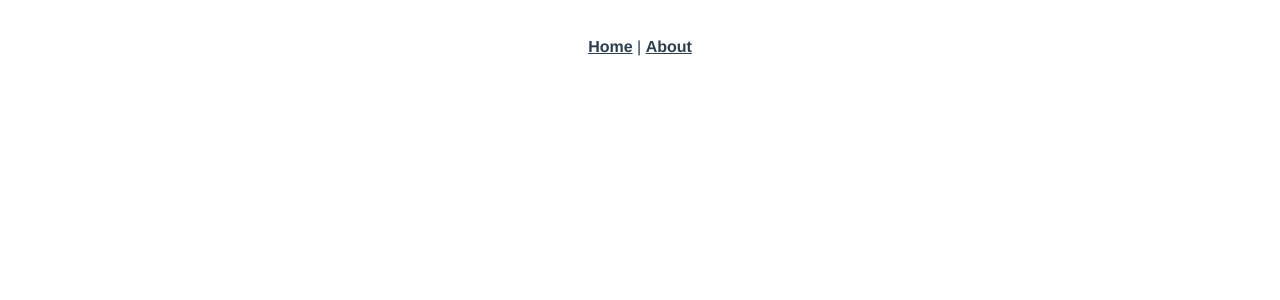
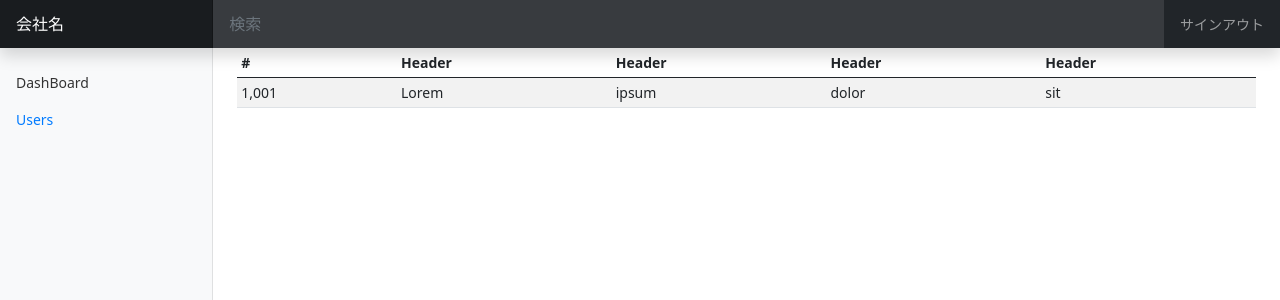
Before and after one commit to SkipEveryLunch/laravel-vue-basic-front, a Vue app: page /users in a window 1280 px wide. Before the commit this address had no page. Shown: the top 300 px of the page. Built offline with nearby package versions, Linux system fonts and the light colour scheme.

Commit message:
initial_commit

```diff
--- a/public/index.html
+++ b/public/index.html
@@ -6,6 +6,7 @@
     <meta name="viewport" content="width=device-width,initial-scale=1.0">
     <link rel="icon" href="<%= BASE_URL %>favicon.ico">
     <title><%= htmlWebpackPlugin.options.title %></title>
+    <link href="https://cdn.jsdelivr.net/npm/bootstrap@5.0.0-beta1/dist/css/bootstrap.min.css" rel="stylesheet" integrity="sha384-giJF6kkoqNQ00vy+HMDP7azOuL0xtbfIcaT9wjKHr8RbDVddVHyTfAAsrekwKmP1" crossorigin="anonymous">
   </head>
   <body>
     <noscript>
--- a/src/App.vue
+++ b/src/App.vue
@@ -1,30 +1,125 @@
 <template>
-  <div id="nav">
-    <router-link to="/">Home</router-link> |
-    <router-link to="/about">About</router-link>
+  <div>
+    <Nav/>
+    <div class="container-fluid">
+      <div class="row">
+        <Menu/>
+        <main class="col-md-9 ms-sm-auto col-lg-10 px-md-4">
+          <router-view/>
+        </main>
+      </div>
+    </div>
   </div>
-  <router-view/>
 </template>
 
+<script>
+import Nav from "@/components/Nav"
+import Menu from "@/components/Menu"
+
+export default{
+  components:{Nav,Menu}
+}
+</script>
+
 <style>
-#app {
-  font-family: Avenir, Helvetica, Arial, sans-serif;
-  -webkit-font-smoothing: antialiased;
-  -moz-osx-font-smoothing: grayscale;
-  text-align: center;
-  color: #2c3e50;
+body {
+  font-size: .875rem;
 }
 
-#nav {
-  padding: 30px;
+.feather {
+  width: 16px;
+  height: 16px;
+  vertical-align: text-bottom;
 }
 
-#nav a {
-  font-weight: bold;
-  color: #2c3e50;
+/*
+ * Sidebar
+ */
+
+.sidebar {
+  position: fixed;
+  top: 0;
+  /* rtl:raw:
+  right: 0;
+  */
+  bottom: 0;
+  /* rtl:remove */
+  left: 0;
+  z-index: 100; /* Behind the navbar */
+  padding: 48px 0 0; /* Height of navbar */
+  box-shadow: inset -1px 0 0 rgba(0, 0, 0, .1);
 }
 
-#nav a.router-link-exact-active {
-  color: #42b983;
+@media (max-width: 767.98px) {
+  .sidebar {
+    top: 5rem;
+  }
+}
+
+.sidebar-sticky {
+  position: relative;
+  top: 0;
+  height: calc(100vh - 48px);
+  padding-top: .5rem;
+  overflow-x: hidden;
+  overflow-y: auto; /* Scrollable contents if viewport is shorter than content. */
+}
+
+.sidebar .nav-link {
+  font-weight: 500;
+  color: #333;
+}
+
+.sidebar .nav-link .feather {
+  margin-right: 4px;
+  color: #727272;
+}
+
+.sidebar .nav-link.active {
+  color: #007bff;
+}
+
+.sidebar .nav-link:hover .feather,
+.sidebar .nav-link.active .feather {
+  color: inherit;
+}
+
+.sidebar-heading {
+  font-size: .75rem;
+  text-transform: uppercase;
+}
+
+/*
+ * Navbar
+ */
+
+.navbar-brand {
+  padding-top: .75rem;
+  padding-bottom: .75rem;
+  font-size: 1rem;
+  background-color: rgba(0, 0, 0, .25);
+  box-shadow: inset -1px 0 0 rgba(0, 0, 0, .25);
+}
+
+.navbar .navbar-toggler {
+  top: .25rem;
+  right: 1rem;
+}
+
+.navbar .form-control {
+  padding: .75rem 1rem;
+  border-width: 0;
+  border-radius: 0;
+}
+
+.form-control-dark {
+  color: #fff;
+  background-color: rgba(255, 255, 255, .1);
+  border-color: rgba(255, 255, 255, .1);
+}
+
+.form-control-dark:focus {
+  border-color: transparent;
+  box-shadow: 0 0 0 3px rgba(255, 255, 255, .25);
 }
 </style>
--- a/src/components/HelloWorld.vue
+++ /dev/null
@@ -1,63 +0,0 @@
-<template>
-  <div class="hello">
-    <h1>{{ msg }}</h1>
-    <p>
-      For a guide and recipes on how to configure / customize this project,<br>
-      check out the
-      <a href="https://cli.vuejs.org" target="_blank" rel="noopener">vue-cli documentation</a>.
-    </p>
-    <h3>Installed CLI Plugins</h3>
-    <ul>
-      <li><a href="https://github.com/vuejs/vue-cli/tree/dev/packages/%40vue/cli-plugin-babel" target="_blank" rel="noopener">babel</a></li>
-      <li><a href="https://github.com/vuejs/vue-cli/tree/dev/packages/%40vue/cli-plugin-router" target="_blank" rel="noopener">router</a></li>
-      <li><a href="https://github.com/vuejs/vue-cli/tree/dev/packages/%40vue/cli-plugin-vuex" target="_blank" rel="noopener">vuex</a></li>
-      <li><a href="https://github.com/vuejs/vue-cli/tree/dev/packages/%40vue/cli-plugin-eslint" target="_blank" rel="noopener">eslint</a></li>
-      <li><a href="https://github.com/vuejs/vue-cli/tree/dev/packages/%40vue/cli-plugin-typescript" target="_blank" rel="noopener">typescript</a></li>
-    </ul>
-    <h3>Essential Links</h3>
-    <ul>
-      <li><a href="https://vuejs.org" target="_blank" rel="noopener">Core Docs</a></li>
-      <li><a href="https://forum.vuejs.org" target="_blank" rel="noopener">Forum</a></li>
-      <li><a href="https://chat.vuejs.org" target="_blank" rel="noopener">Community Chat</a></li>
-      <li><a href="https://twitter.com/vuejs" target="_blank" rel="noopener">Twitter</a></li>
-      <li><a href="https://news.vuejs.org" target="_blank" rel="noopener">News</a></li>
-    </ul>
-    <h3>Ecosystem</h3>
-    <ul>
-      <li><a href="https://router.vuejs.org" target="_blank" rel="noopener">vue-router</a></li>
-      <li><a href="https://vuex.vuejs.org" target="_blank" rel="noopener">vuex</a></li>
-      <li><a href="https://github.com/vuejs/vue-devtools#vue-devtools" target="_blank" rel="noopener">vue-devtools</a></li>
-      <li><a href="https://vue-loader.vuejs.org" target="_blank" rel="noopener">vue-loader</a></li>
-      <li><a href="https://github.com/vuejs/awesome-vue" target="_blank" rel="noopener">awesome-vue</a></li>
-    </ul>
-  </div>
-</template>
-
-<script lang="ts">
-import { defineComponent } from 'vue';
-
-export default defineComponent({
-  name: 'HelloWorld',
-  props: {
-    msg: String,
-  },
-});
-</script>
-
-<!-- Add "scoped" attribute to limit CSS to this component only -->
-<style scoped>
-h3 {
-  margin: 40px 0 0;
-}
-ul {
-  list-style-type: none;
-  padding: 0;
-}
-li {
-  display: inline-block;
-  margin: 0 10px;
-}
-a {
-  color: #42b983;
-}
-</style>
--- /dev/null
+++ b/src/components/Menu.vue
@@ -0,0 +1,28 @@
+<template>
+  <nav id="sidebarMenu" class="col-md-3 col-lg-2 d-md-block bg-light sidebar collapse">
+    <div class="position-sticky pt-3">
+      <ul class="nav flex-column">
+        <li class="nav-item">
+          <router-link to="/" active-class="active" class="nav-link">
+            DashBoard
+          </router-link>
+        </li>
+        <li class="nav-item">
+          <router-link to="/users" active-class="active" class="nav-link">
+            Users
+          </router-link>
+        </li>
+      </ul>
+
+    </div>
+  </nav>
+</template>
+
+<script lang="ts">
+export default{
+  name:"Menu"
+}
+</script>
+
+<style scoped>
+</style>
--- /dev/null
+++ b/src/components/Nav.vue
@@ -0,0 +1,23 @@
+<template>
+<header class="navbar navbar-dark sticky-top bg-dark flex-md-nowrap p-0 shadow">
+  <a class="navbar-brand col-md-3 col-lg-2 me-0 px-3" href="#">会社名</a>
+  <button class="navbar-toggler position-absolute d-md-none collapsed" type="button" data-bs-toggle="collapse" data-bs-target="#sidebarMenu" aria-controls="sidebarMenu" aria-expanded="false" aria-label="Toggle navigation">
+    <span class="navbar-toggler-icon"></span>
+  </button>
+  <input class="form-control form-control-dark w-100" type="text" placeholder="検索" aria-label="検索">
+  <ul class="navbar-nav px-3">
+    <li class="nav-item text-nowrap">
+      <a class="nav-link" href="#">サインアウト</a>
+    </li>
+  </ul>
+</header>
+</template>
+
+<script lang="ts">
+export default{
+  name:"Nav"
+}
+</script>
+
+<style>
+</style>
--- /dev/null
+++ b/src/pages/Dashboard.vue
@@ -0,0 +1,9 @@
+<template>
+  Dashboard
+</template>
+
+<script>
+export default {
+  name: "Dashboard"
+}
+</script>
--- /dev/null
+++ b/src/pages/Users.vue
@@ -0,0 +1,30 @@
+<template>
+  <div class="table-responsive">
+    <table class="table table-striped table-sm">
+      <thead>
+        <tr>
+          <th>#</th>
+          <th>Header</th>
+          <th>Header</th>
+          <th>Header</th>
+          <th>Header</th>
+        </tr>
+      </thead>
+      <tbody>
+        <tr>
+          <td>1,001</td>
+          <td>Lorem</td>
+          <td>ipsum</td>
+          <td>dolor</td>
+          <td>sit</td>
+        </tr>
+      </tbody>
+    </table>
+  </div>
+</template>
+
+<script>
+export default {
+  name: "Users"
+}
+</script>
--- a/src/router/index.ts
+++ b/src/router/index.ts
@@ -1,20 +1,16 @@
 import { createRouter, createWebHistory, RouteRecordRaw } from 'vue-router'
-import Home from '../views/Home.vue'
+import Dashboard from "@/pages/Dashboard.vue"
+import Users from "@/pages/Users.vue"
 
 const routes: Array<RouteRecordRaw> = [
-  {
-    path: '/',
-    name: 'Home',
-    component: Home
-  },
-  {
-    path: '/about',
-    name: 'About',
-    // route level code-splitting
-    // this generates a separate chunk (about.[hash].js) for this route
-    // which is lazy-loaded when the route is visited.
-    component: () => import(/* webpackChunkName: "about" */ '../views/About.vue')
-  }
+{
+  path:"",
+  component:Dashboard
+},
+{
+  path:"/users",
+  component:Users
+}
 ]
 
 const router = createRouter({
--- a/src/views/About.vue
+++ /dev/null
@@ -1,5 +0,0 @@
-<template>
-  <div class="about">
-    <h1>This is an about page</h1>
-  </div>
-</template>
--- a/src/views/Home.vue
+++ /dev/null
@@ -1,18 +0,0 @@
-<template>
-  <div class="home">
-    <img alt="Vue logo" src="../assets/logo.png">
-    <HelloWorld msg="Welcome to Your Vue.js + TypeScript App"/>
-  </div>
-</template>
-
-<script lang="ts">
-import { defineComponent } from 'vue';
-import HelloWorld from '@/components/HelloWorld.vue'; // @ is an alias to /src
-
-export default defineComponent({
-  name: 'Home',
-  components: {
-    HelloWorld,
-  },
-});
-</script>
```
Also changed, not shown: src/assets/logo.png (deleted), src/components/Paginator.vue (added).
